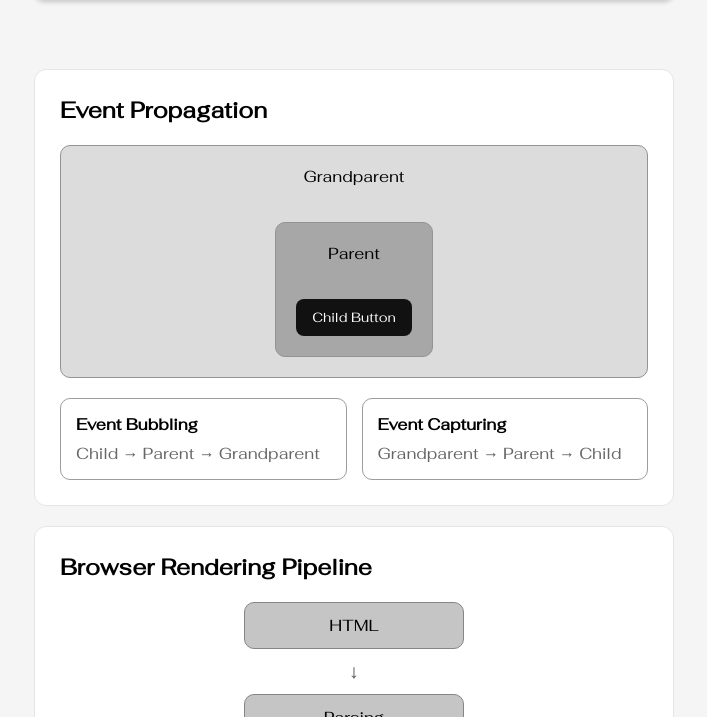
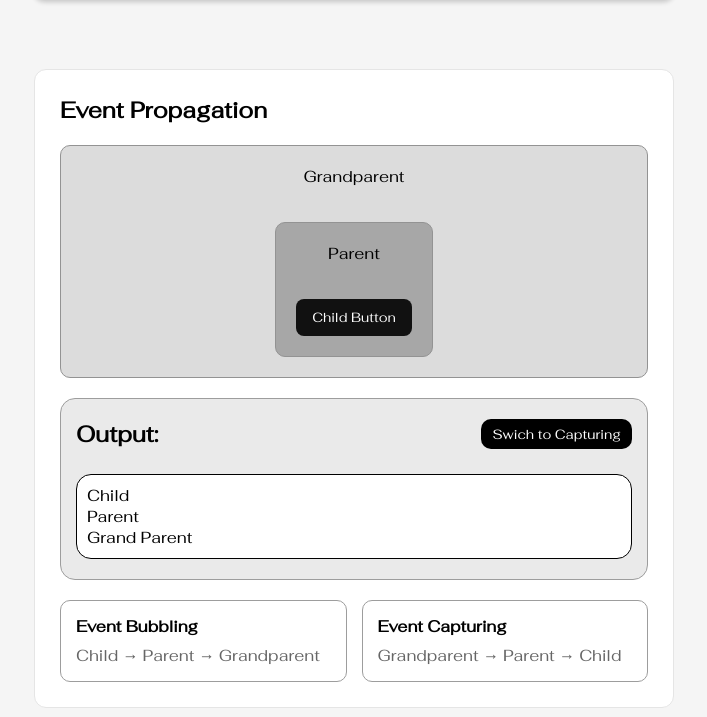
Before and after one commit to errohitkewat/cohort-3.0-DOM-, a plain HTML site: page 00Projects/task-manager-app/index.html in a window 1280 px wide. Both pictures are taken after a click on the button "Child Button". Shown: the part 761-1478 px from the top of the page, without its empty margins (286-993 px from the left). Drawn offline with nearby package versions, Linux system fonts and the light colour scheme.

Commit message:
output added of event propogation

```diff
--- a/00Projects/task-manager-app/index.html
+++ b/00Projects/task-manager-app/index.html
@@ -90,6 +90,21 @@
                 </div>
             </div>
 
+            <div class="output">
+                <div class="head">
+                    <h2>Output:</h2>
+                    <button class="switch">Swich to Capturing </button>
+                </div>
+
+                <div class="outputContainer">
+                    <div class="outputCard">
+                        <!-- <p>Child</p>
+                        <p>Parent</p>
+                        <p>Grand Parent</p> -->
+                    </div>
+                </div>
+            </div>
+
             <div class="event-info">
                 <div>
                     <h4>Event Bubbling</h4>
--- a/00Projects/task-manager-app/script.js
+++ b/00Projects/task-manager-app/script.js
@@ -14,6 +14,7 @@ let taskCard = document.querySelector(".task-card")
 let deleteBtn = document.querySelector(".delete-btn");
 let completedTask = document.querySelector(".completed-tasks");
 let pendingTask = document.querySelector(".pending-tasks")
+
 
 let completedTasks = 0;
 let pendingTasks = 0;
@@ -162,3 +163,46 @@ darkTheme.addEventListener("click", () => {
     darkTheme.style.display = "none";
     lightTheme.style.display = "block";
 });
+
+
+
+
+/////////// Event Propogation ////////////////
+let grandParent = document.querySelector(".grandparent");
+let parent = document.querySelector(".parent");
+let child = document.querySelector(".child");
+
+let switchEvent = document.querySelector(".switch");
+let outputCard = document.querySelector(".outputCard");
+
+let isBubbling = true;
+
+// Switch Button Click Functionality
+switchEvent.addEventListener("click", () => {
+    isBubbling = !isBubbling;
+
+    if (isBubbling) {
+        switchEvent.textContent = "Switch to Capturing";
+    } else {
+        switchEvent.textContent = "Switch to Bubbling";
+    }
+
+});
+
+
+// Child Button Click Functionality
+child.addEventListener("click", () => {
+    outputCard.innerHTML = "";
+
+    let orderOfElements;
+
+    if (isBubbling) {
+        orderOfElements = ["Child", "Parent", "Grand Parent"];
+    } else {
+        orderOfElements = ["Grand Parent", "Parent", "Child"];
+    }
+
+    orderOfElements.forEach(text => {
+        outputCard.innerHTML += `<p>${text}</p>`;
+    });
+});
--- a/00Projects/task-manager-app/style.css
+++ b/00Projects/task-manager-app/style.css
@@ -371,6 +371,9 @@ form button:hover{
 .dark .learning-section h2{
     color: black;
 }
+.dark .outputCard p{
+    color: black;
+}
 
 /* ************************************** */
 
@@ -432,6 +435,44 @@ form button:hover{
     color: white;
     cursor: pointer;
 }
+.output{
+    min-height: 100px;
+    background-color: rgb(234, 234, 234);
+    margin-top: 20px;
+    border-radius: 15px;
+    border: 1px solid #9d9d9d;
+    padding: 20px 15px ;
+    display: flex;
+    flex-direction: column;
+    gap: 15px;
+}
+.output h2{
+    margin-bottom: 0;
+}
+.head{
+    display: flex;
+    margin-bottom: 10px;
+    align-items: center;
+    justify-content: space-between;
+}
+.head button{
+    padding: 0.4rem 0.7rem;
+    background-color: black;
+    color: white;
+    border-radius: 10px;
+    border: none;
+    outline: none;
+}
+.outputCard {
+    border: 1px solid black;
+    background-color: #fff;
+    padding: 10px;
+    border-radius: 15px;
+}
+.outputCard p{
+    margin-bottom: 0;
+    font-size: 1rem;
+}
 
 .event-info{
     display: flex;
```
